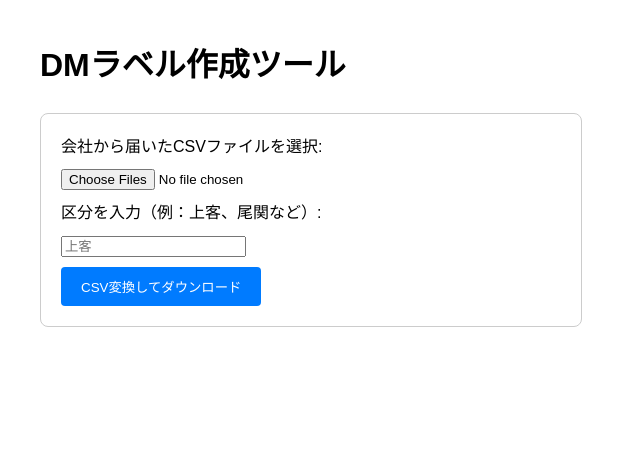
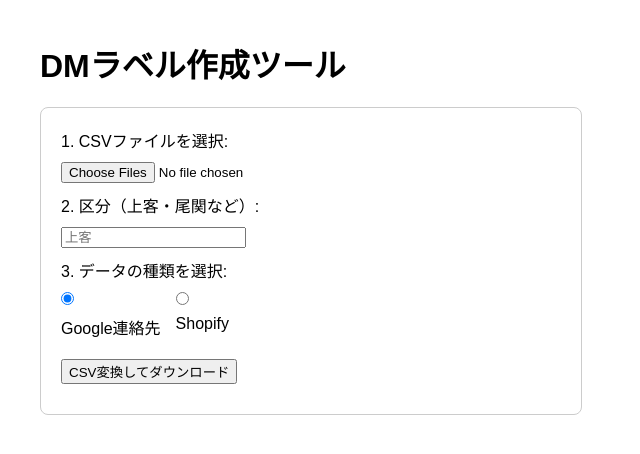
Before and after one commit to CreativeBridge5/LabelMaster_v2, a Flask app: page / in a window 1280 px wide. Shown: the top 454 px of the page, without its empty margins (0-640 px from the left). Run offline with Flask 3, Linux system fonts and the light colour scheme.

Commit message:
Update index.html

```diff
--- a/templates/index.html
+++ b/templates/index.html
@@ -2,23 +2,29 @@
 <html lang="ja">
 <head>
     <meta charset="UTF-8">
-    <title>DMラベル作成ツール</title>
+    <title>ラベル作成ツール</title>
     <style>
-        body { font-family: sans-serif; margin: 40px; line-height: 1.6; }
+        body { font-family: sans-serif; margin: 40px; }
         .box { border: 1px solid #ccc; padding: 20px; border-radius: 8px; max-width: 500px; }
-        input[type="text"], input[type="file"] { display: block; margin: 10px 0; }
-        button { background-color: #007bff; color: white; padding: 10px 20px; border: none; border-radius: 4px; cursor: pointer; }
+        input, select, button { display: block; margin: 10px 0; }
+        .radio-group { display: flex; gap: 15px; margin-bottom: 20px; }
     </style>
 </head>
 <body>
     <h1>DMラベル作成ツール</h1>
     <div class="box">
         <form method="post" enctype="multipart/form-data">
-            <label>会社から届いたCSVファイルを選択:</label>
+            <label>1. CSVファイルを選択:</label>
             <input type="file" name="files" multiple required>
 
-            <label>区分を入力（例：上客、尾関など）:</label>
+            <label>2. 区分（上客・尾関など）:</label>
             <input type="text" name="category" placeholder="上客" required>
+
+            <label>3. データの種類を選択:</label>
+            <div class="radio-group">
+                <label><input type="radio" name="mode" value="google" checked> Google連絡先</label>
+                <label><input type="radio" name="mode" value="shopify"> Shopify</label>
+            </div>
 
             <button type="submit">CSV変換してダウンロード</button>
         </form>
```
